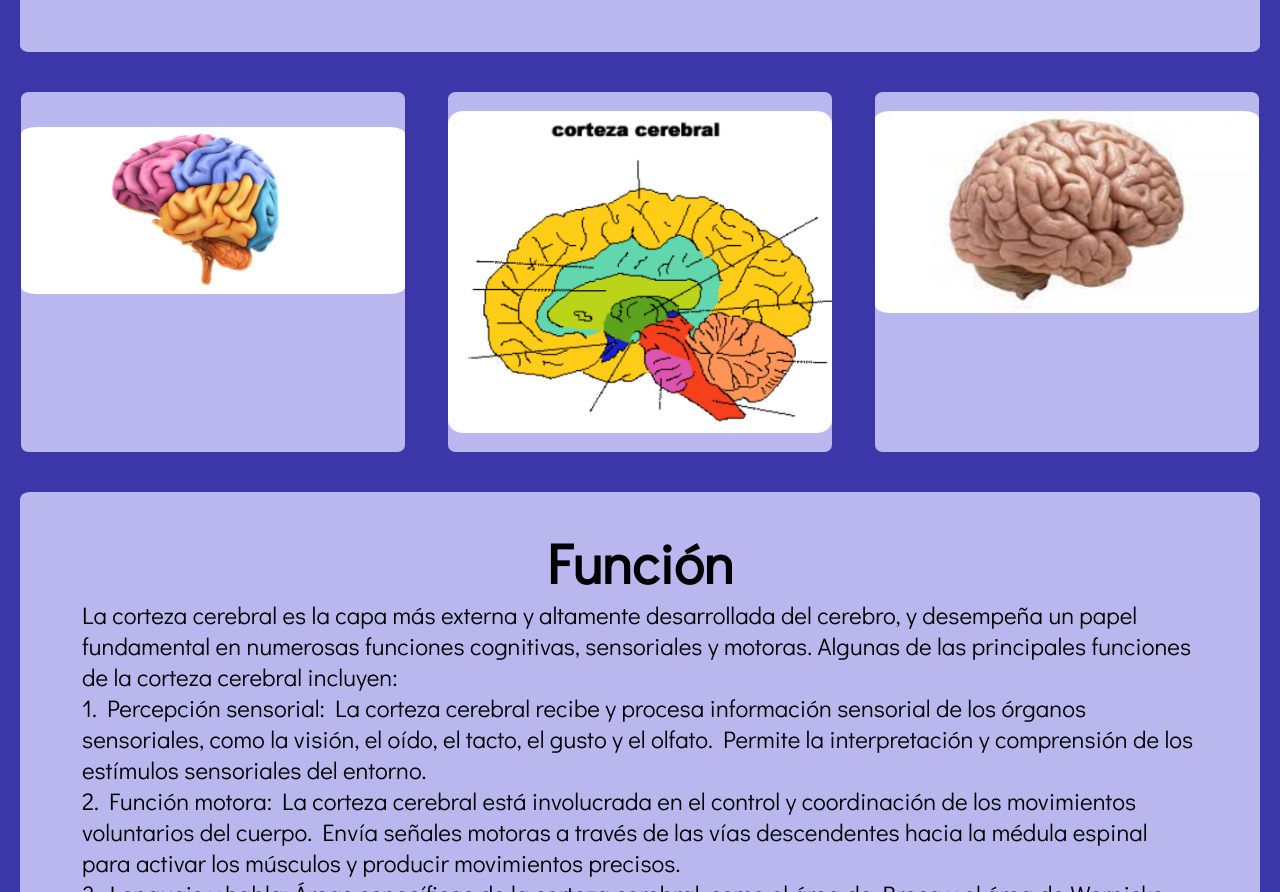
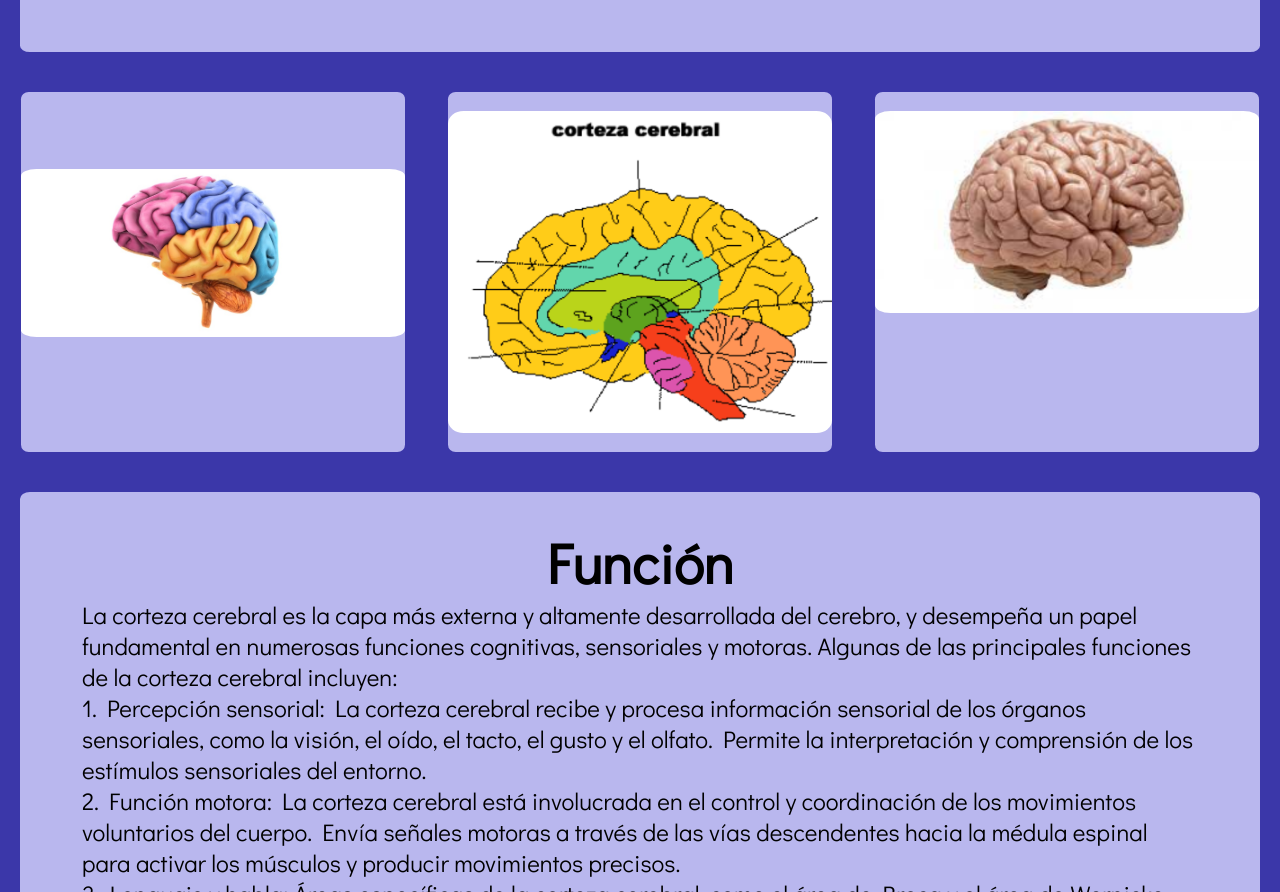
Before and after one commit to wizzzzzzrd/JudaSisNer, a plain HTML site: page juda-sistema-nervioso/cortezaCerebral.html in a window 1280 px wide. Shown: the part 920-1812 px from the top of the page. Drawn offline with Linux system fonts and the light colour scheme.

Commit message:
Update cortezaCerebral.html

```diff
--- a/juda-sistema-nervioso/cortezaCerebral.html
+++ b/juda-sistema-nervioso/cortezaCerebral.html
@@ -30,7 +30,7 @@
     <div class="contThree">
         <div class="boxThree" style="background-color: #B9B7EE;">
             <figure class="cont-img">
-                <img src="imagenes/cortezaCerebral3/22.png" alt="" style="margin-top: 9%;  margin-bottom: 9%;">
+                <img src="imagenes/cortezaCerebral3/22.png" alt="" style="margin-top: 20%;  margin-bottom: 20%;">
             </figure>
         </div>
         <div class="boxThree" style="background-color: #B9B7EE;">
```
